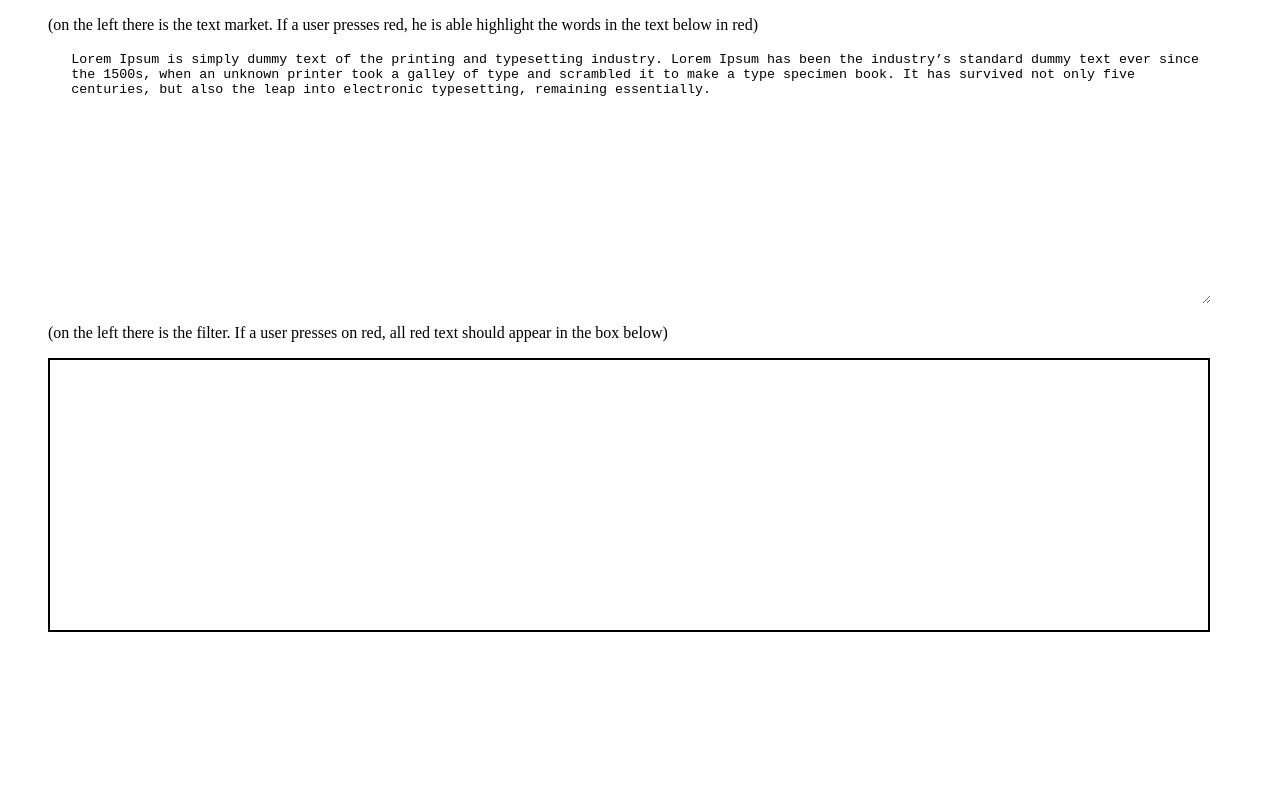
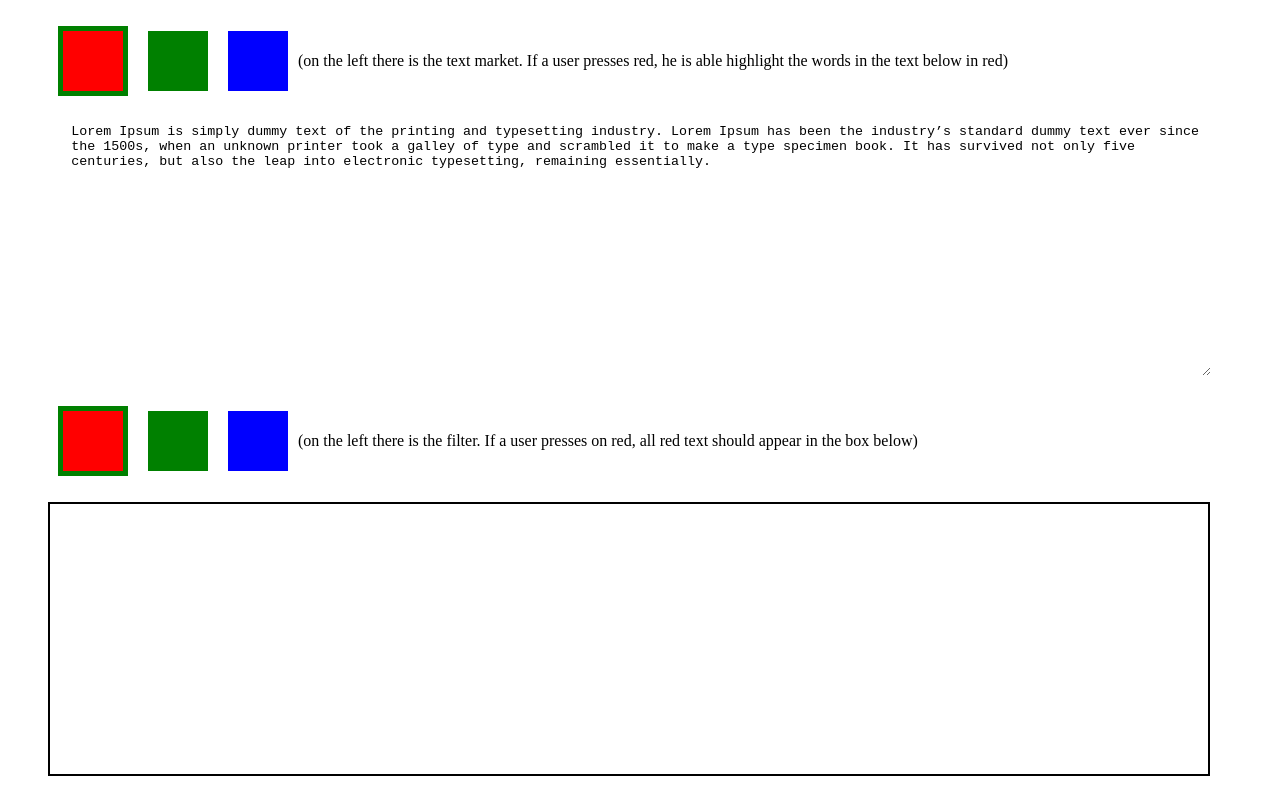
Before and after one commit to Drasky-Vanderhoff/react_hooks_practice, a React (Create React App) app: page / in a window 1280 px wide. Built offline with nearby package versions, Linux system fonts and the light colour scheme.

Commit message:
Fixing mismatch between props for interactiveColorRow components in App component.

```diff
--- a/src/App.js
+++ b/src/App.js
@@ -33,13 +33,13 @@ class App extends Component {
     return (
       <div className="app">
         <InteractiveColorRow
-          colorBoxesProps={config.availableColorPairs}
+          colorBoxes={config.availableColorPairs}
           onSelectedColorRow={this.setSelectionColor}
           descriptionText={config.selectorDescriptionText}
           />
         <InputBox text={config.text} onSelectedText={this.saveSelectedText} />
         <InteractiveColorRow
-          colorBoxesProps={config.availableColorPairs}
+          colorBoxes={config.availableColorPairs}
           onSelectedColorRow={this.setFilterColor}
           descriptionText={config.filterDescriptionText}
         />
```
